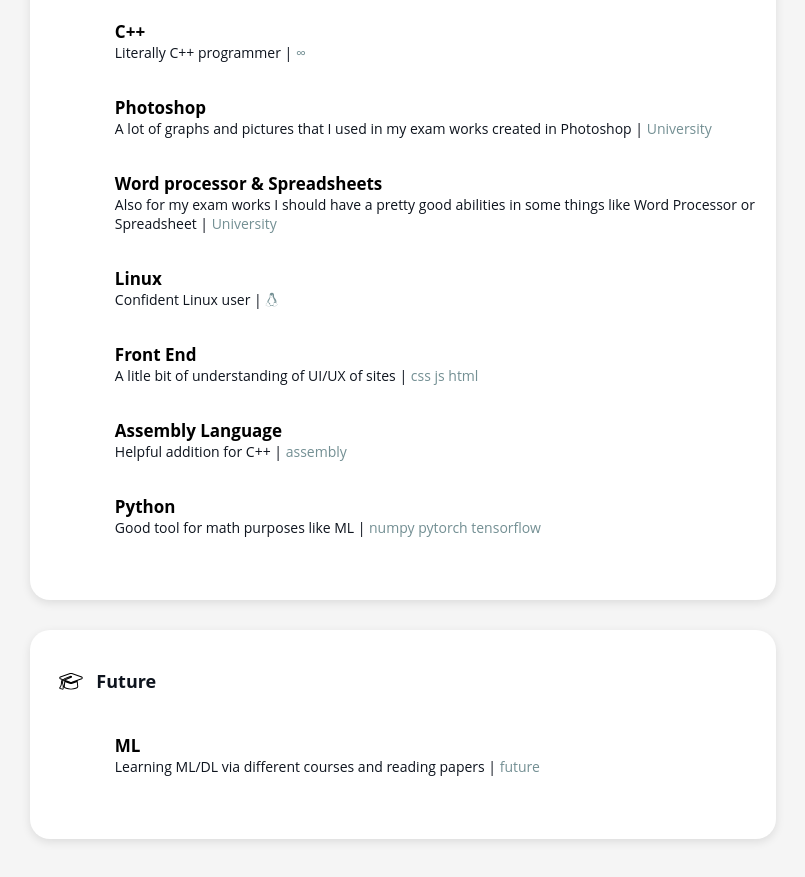
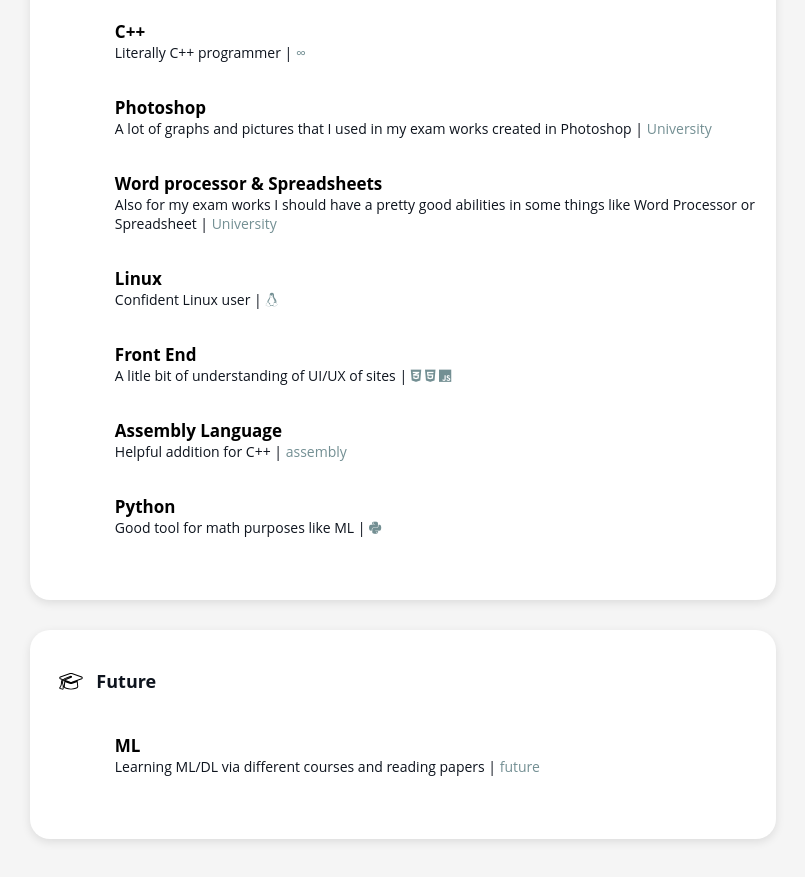
Before and after one commit to axidex/axidex.github.io, a plain HTML site: page index.html in a window 1280 px wide. Shown: the part 1037-1914 px from the top of the page, without its empty margins (370-1175 px from the left). Drawn offline with Linux system fonts and the light colour scheme.

Commit message:
Update index.html

```diff
--- a/index.html
+++ b/index.html
@@ -79,7 +79,7 @@
                     <p class="tags">Linux <br><span>Confident Linux user | <span><i class="fa-brands fa-linux"></i></span></span></p>
                 </li>
                 <li>
-                    <p class="tags">Front End<br><span>A litle bit of understanding of UI/UX of sites | <span>css js html</span></span>
+                    <p class="tags">Front End<br><span>A litle bit of understanding of UI/UX of sites | <span><i class="fa-brands fa-css3-alt"></i> <i class="fa-brands fa-html5"></i> <i class="fa-brands fa-js"></i></span></span>
                     </p>
                 </li>
                 <li>
@@ -87,7 +87,7 @@
                     </p>
                 </li>
                 <li>
-                    <p class="tags">Python<br><span>Good tool for math purposes like ML | <span>numpy pytorch tensorflow</span></span>
+                    <p class="tags">Python<br><span>Good tool for math purposes like ML | <span><i class="fa-brands fa-python"></i></span></span>
                     </p>
                 </li>
             </ul>
```
